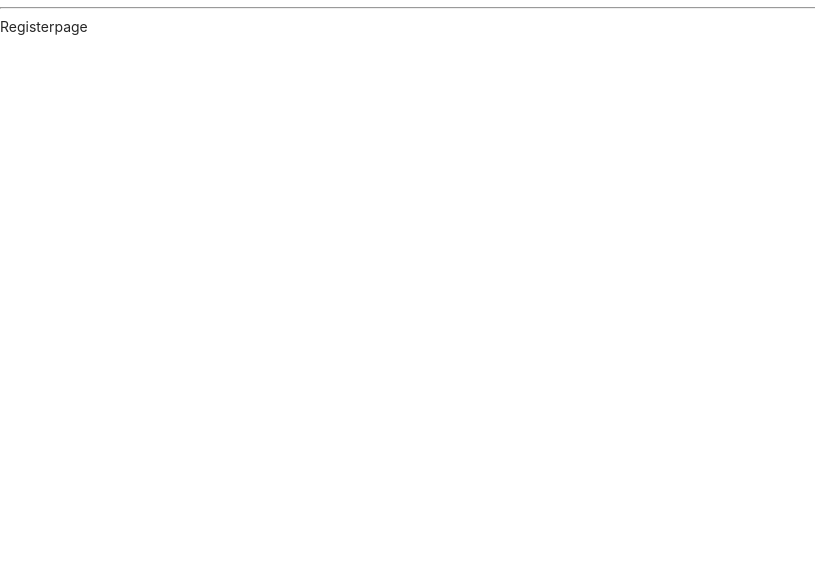
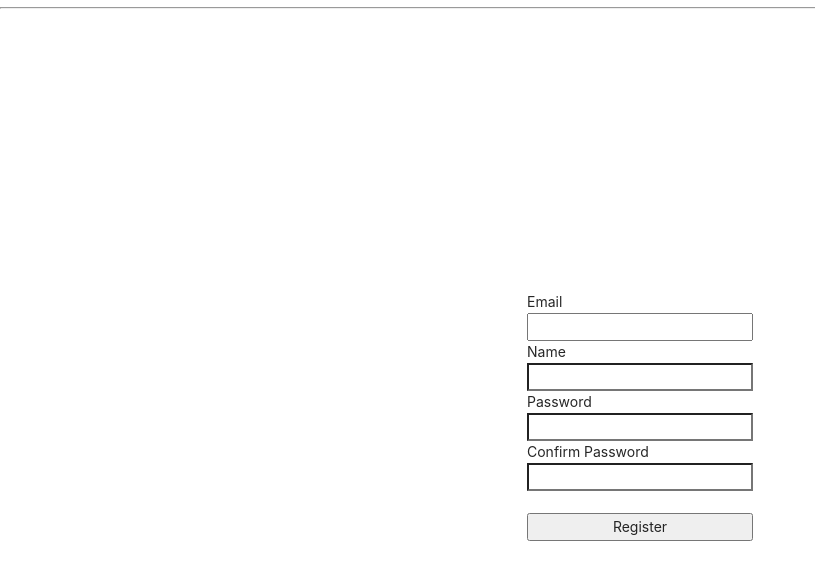
Before and after one commit to yunjy-dev/boilerplate-test, a React (Create React App) app in the folder client/: page /register in a window 1280 px wide. Shown: the top 580 px of the page, without its empty margins (0-815 px from the left). Built offline with nearby package versions, Linux system fonts and the light colour scheme.

Commit message:
register

```diff
--- a/client/src/_actions/types.js
+++ b/client/src/_actions/types.js
@@ -1 +1,2 @@
 export const LOGIN_USER = 'login_user';
+export const REGISTER_USER = 'register_user';
--- a/client/src/_actions/user_action.js
+++ b/client/src/_actions/user_action.js
@@ -1,6 +1,7 @@
 import axios from "axios";
 import {
-    LOGIN_USER
+    LOGIN_USER,
+    REGISTER_USER
 } from './types';
 
 export function loginUser(dataToSubmit) {
@@ -12,3 +13,13 @@
         payload: request
     }
 }
+
+export function registerUser(dataToSubmit) {
+    const request = axios.post('/api/users/register', dataToSubmit).then(response => response.data)
+
+    //return to Reducer(user_reducer.js) with (previousState and action) => nextState
+    return {
+        type: REGISTER_USER,
+        payload: request
+    }
+}
--- a/client/src/_reducers/user_reducer.js
+++ b/client/src/_reducers/user_reducer.js
@@ -1,6 +1,6 @@
 import axios from "axios";
 import {
-    LOGIN_USER
+    LOGIN_USER, REGISTER_USER
 } from '../_actions/types';
 
 export default function (previousState = {}, action) {
@@ -9,6 +9,10 @@
             return {...previousState, loginSuccess: action.payload}
             break;
 
+        case REGISTER_USER:
+            return {...previousState, register: action.payload}
+            break;
+
         default:
             return previousState;
     }
--- a/client/src/components/views/RegisterPage/RegisterPage.js
+++ b/client/src/components/views/RegisterPage/RegisterPage.js
@@ -1,11 +1,91 @@
-import React from 'react'
+import Axios from 'axios';
+import React, { useState } from 'react'
+import { useDispatch } from 'react-redux'
+import { loginUser } from '../../../_actions/user_action'
+import { registerUser } from '../../../_actions/user_action'
 
-function RegisterPage() {
+function RegisterPage(props) {
+
+
+    //[Redux-01-DARS] dispatch
+    const dispatch = useDispatch();
+
+
+
+    // const [Email, setEmail] = useState(initialState);
+    const [Email, setEmail] = useState("");
+    const [Name, setName] = useState("");
+    const [Password, setPassword] = useState("");
+    const [ConfirmPassword, setConfirmPassword] = useState("");
+
+    const onEmailHandler = (event) => {
+        setEmail(event.currentTarget.value);
+    }
+    const onNameHandler = (event) => {
+        setName(event.currentTarget.value);
+    }
+    const onPasswordHandler = (event) => {
+        setPassword(event.currentTarget.value);
+    }
+    const onConfirmPasswordHandler = (event) => {
+        setConfirmPassword(event.currentTarget.value);
+    }
+    const onSubmitHandler = (event) => {
+        event.preventDefault();//preventDefault()안하면 refresh되어 버린다.
+
+        // console.log('Email', Email);
+        // console.log('Password', Password);
+
+        if(Password !==ConfirmPassword){
+            return alert('비밀번호 확인');
+        }
+
+        let body = {
+            email: Email,
+            name: Name,
+            password: Password
+        }
+
+
+        //redux를 쓰지 않으면
+        // Axios.post('/api/users/register', body);
+
+
+        //[Redux-01-DARS] dispatch
+        dispatch(registerUser(body))
+            .then(response => {
+                if (response.payload.success) {
+                    props.history.push('/login')
+                } else {
+                    alert('Failed to sign up')
+                }
+            })
+
+        // Axios.post('/api/users/login', body).then(response =>{})
+    }
+
     return (
-        <div>
-            Registerpage
-        </div>
-    )
+            <div style={{
+                display: 'flex', justifyContent: 'center', alignItems: 'center', width: '100%', height: '100vh'}
+            }>
+                <form style={{display:'flex', flexDirection:'column'}} onSubmit={onSubmitHandler}>
+                    <label>Email</label>
+                    <input type="email" value={Email} onChange={onEmailHandler}/>
+
+                    <label>Name</label>
+                    <input type="text" value={Name} onChange={onNameHandler}/>
+
+                    <label>Password</label>
+                    <input type="password" value={Password} onChange={onPasswordHandler}/>
+
+                    <label>Confirm Password</label>
+                    <input type="password" value={ConfirmPassword} onChange={onConfirmPasswordHandler}/>
+                    <br/>
+                    <button type="submit">Register</button>
+
+                </form>
+            </div>
+        )
 }
 
 export default RegisterPage
```
Also changed, not shown: 1 other file (tests, documents, lock files or other folders).
